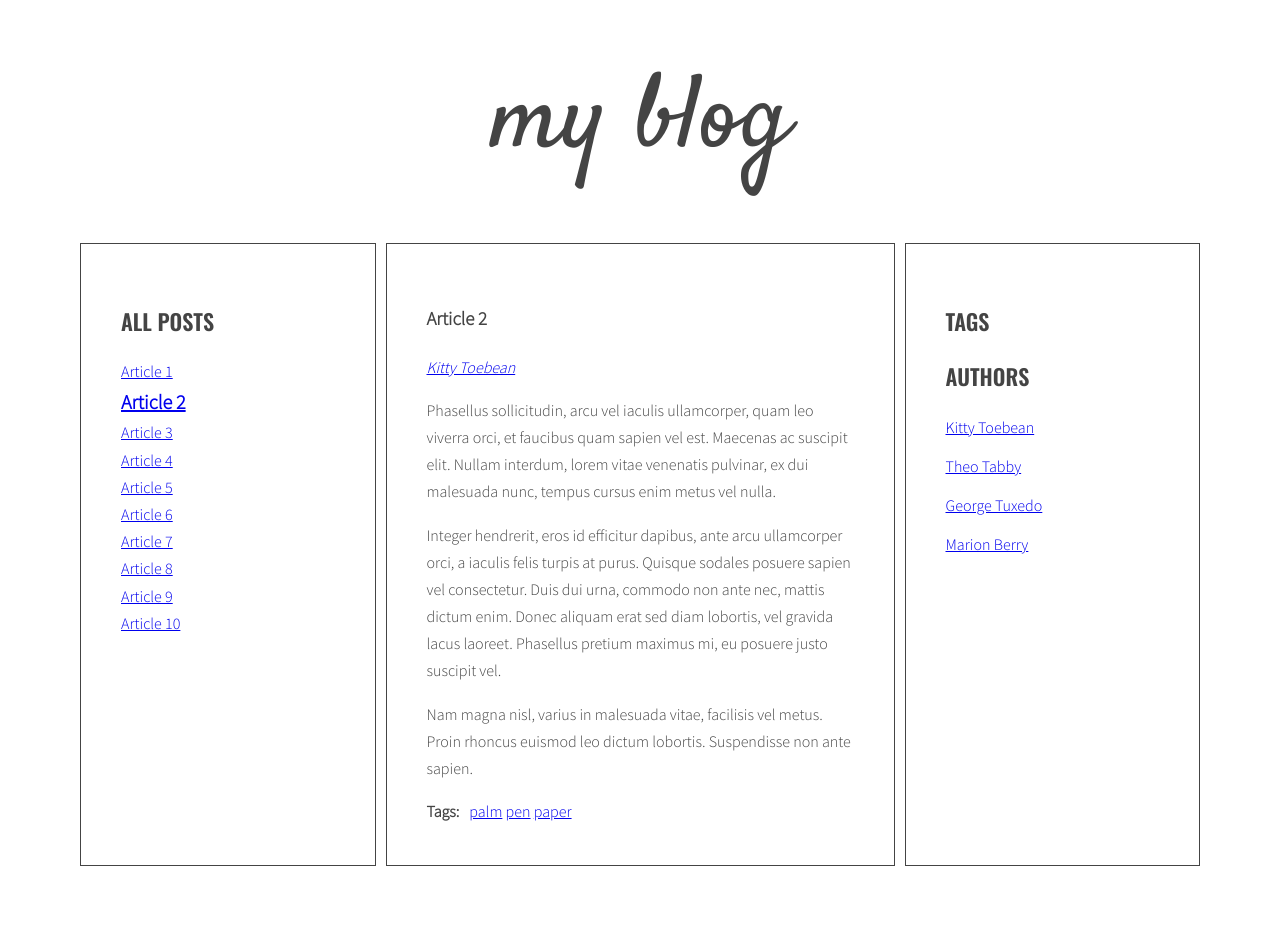
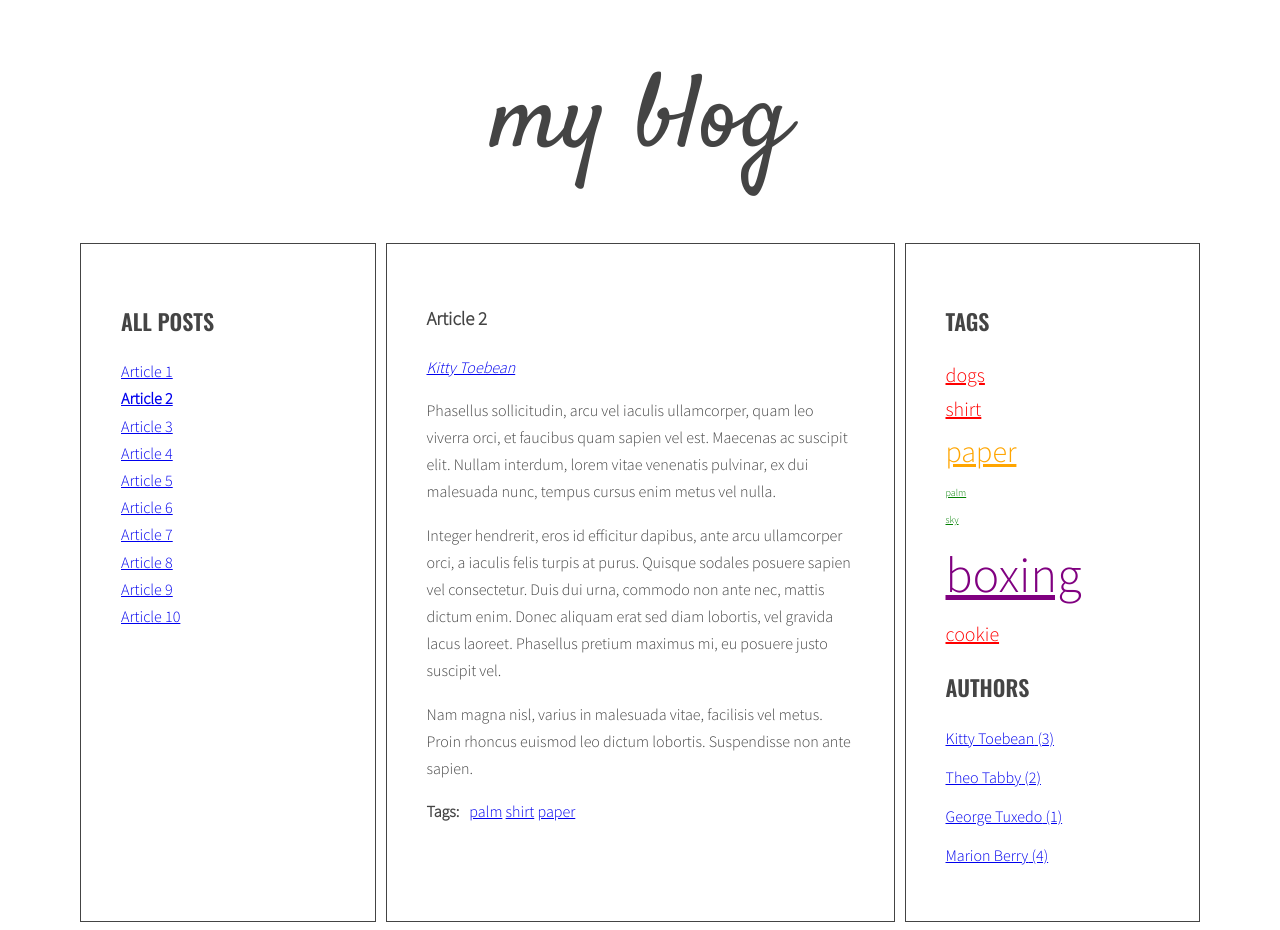
Before and after one commit to przemodeveloper/javascript-blog, a website: page index.html in a window 1280 px wide. Both pictures are taken after a click on the link "Article 2". Before the commit the page ends 874 px from the top, so only its background shows below. Drawn offline with nearby package versions, Linux system fonts and the light colour scheme.

Commit message:
Generate authors

```diff
--- a/index.html
+++ b/index.html
@@ -17,7 +17,7 @@
           </ul>
         </aside>
         <section class="posts">
-          <article class="post active" id="article-1" data-tags="cat cactus paper" data-author="Kitty Toebean">
+          <article class="post active" id="article-1" data-tags="dogs shirt paper" data-author="Kitty Toebean">
             <h3 class="post-title">Article 1</h3>
             <p class="post-author"> </p>
             <div class="post-content">
@@ -34,7 +34,7 @@
               </ul>
             </div>
           </article>
-          <article class="post" id="article-2" data-tags="palm pen paper" data-author="Kitty Toebean">
+          <article class="post" id="article-2" data-tags="palm shirt paper" data-author="Kitty Toebean">
             <h3 class="post-title">Article 2</h3>
             <p class="post-author"> </p>
             <div class="post-content">
@@ -51,7 +51,7 @@
               </ul>
             </div>
           </article>
-          <article class="post" id="article-3" data-tags="palm shirt jacket" data-author="Kitty Toebean">
+          <article class="post" id="article-3" data-tags="palm shirt sky" data-author="Kitty Toebean">
             <h3 class="post-title">Article 3</h3>
             <p class="post-author"> </p>
             <div class="post-content">
@@ -69,7 +69,7 @@
               </ul>
             </div>
           </article>
-          <article class="post" id="article-4" data-tags="travel sky view" data-author="Theo Tabby">
+          <article class="post" id="article-4" data-tags="boxing sky boxing" data-author="Theo Tabby">
             <h3 class="post-title">Article 4</h3>
             <p class="post-author"> </p>
             <div class="post-content">
@@ -86,7 +86,7 @@
               </ul>
             </div>
           </article>
-          <article class="post" id="article-5" data-tags="food chinkali sky" data-author="Theo Tabby">
+          <article class="post" id="article-5" data-tags="shirt boxing sky" data-author="Theo Tabby">
             <h3 class="post-title">Article 5</h3>
             <p class="post-author"> </p>
             <div class="post-content">
@@ -103,7 +103,7 @@
               </ul>
             </div>
           </article>
-          <article class="post" id="article-6" data-tags="dogs airplane cookie" data-author="George Tuxedo">
+          <article class="post" id="article-6" data-tags="dogs boxing cookie" data-author="George Tuxedo">
             <h3 class="post-title">Article 6</h3>
             <p class="post-author"> </p>
             <div class="post-content">
@@ -120,7 +120,7 @@
               </ul>
             </div>
           </article>
-          <article class="post" id="article-7" data-tags="dogs boxing cardio" data-author="Marion Berry">
+          <article class="post" id="article-7" data-tags="dogs boxing paper" data-author="Marion Berry">
             <h3 class="post-title">Article 7</h3>
             <p class="post-author"> </p>
             <div class="post-content">
@@ -137,7 +137,7 @@
               </ul>
             </div>
           </article>
-          <article class="post" id="article-8" data-tags="dogs pets cookie" data-author="Marion Berry">
+          <article class="post" id="article-8" data-tags="dogs boxing cookie" data-author="Marion Berry">
             <h3 class="post-title">Article 8</h3>
             <p class="post-author"> </p>
             <div class="post-content">
@@ -154,7 +154,7 @@
               </ul>
             </div>
           </article>
-          <article class="post" id="article-9" data-tags="cookie java paper" data-author="Marion Berry">
+          <article class="post" id="article-9" data-tags="cookie palm paper" data-author="Marion Berry">
             <h3 class="post-title">Article 9</h3>
             <p class="post-author"> </p>
             <div class="post-content">
@@ -171,7 +171,7 @@
               </ul>
             </div>
           </article>
-          <article class="post" id="article-10" data-tags="cream cake paper" data-author="Marion Berry">
+          <article class="post" id="article-10" data-tags="boxing cookie paper" data-author="Marion Berry">
             <h3 class="post-title">Article 10</h3>
             <p class="post-author"> </p>
             <div class="post-content">
@@ -196,26 +196,7 @@
           </ul>
           <h2 class="section-title">Authors</h2>
           <ul class="list authors">
-            <li>
-              <a href="#">
-                <span class="author-name">Kitty Toebean</span>
-              </a>
-            </li>
-            <li>
-              <a href="#">
-                <span class="author-name">Theo Tabby</span>
-              </a>
-            </li>
-            <li>
-              <a href="#">
-                <span class="author-name">George Tuxedo</span>
-              </a>
-            </li>
-            <li>
-              <a href="#">
-                <span class="author-name">Marion Berry</span>
-              </a>
-            </li>
+
           </ul>
         </aside>
       </main>
--- a/js/script.js
+++ b/js/script.js
@@ -58,7 +58,10 @@ const optArticleSelector = '.post',
   optTitleListSelector = '.titles',
   optArticleTagsSelector = '.post-tags .list',
   optArticleAuthorsSelector = '.post-author',
-  optTagsListSelector = '.tags.list';
+  optTagsListSelector = '.tags.list',
+  optCloudClassCount = 5,
+  optCloudClassPrefix = 'tag-size-',
+  optAuthorsListSelector = '.authors.list';
 
 function generateTitleLinks(customSelector = '') {
 
@@ -117,7 +120,35 @@ function generateTitleLinks(customSelector = '') {
 
 generateTitleLinks();
 
+function calculateTagsParams(tags) {
+
+  const params = {min: 999999, max: 0};
+  for (let tag in tags) {
+
+    params.max = Math.max(tags[tag], params.max);
+    params.min = Math.min(tags[tag], params.min);
+
+  }
+
+  return params;
+
+}
+
+function calculateTagClass(count, params) {
+  const normalizedCount = count - params.min;
+  const normalizedMax = params.max - params.min;
+  const percentage = normalizedCount / normalizedMax;
+  const classNumber = Math.floor(percentage * (optCloudClassCount - 1) + 1);
+
+  return optCloudClassPrefix + classNumber;
+}
+
+
 function generateTags() {
+
+   /* [NEW] create a new variable allTags with an empty array */
+
+   let allTags = {};
 
   /* find all articles */
 
@@ -152,6 +183,7 @@ function generateTags() {
 
     for (let tag of articleTagsArray) {
 
+
       /* generate HTML of the link */;
 
       const linkHTML = '<li><a href="#tag-' + tag + '"><span>' + tag + '</span></a></li> ';
@@ -160,6 +192,19 @@ function generateTags() {
 
       html = html + linkHTML;
 
+       /* [NEW] check if this link is NOT already in allTags */
+
+       if (!allTags[tag]) {
+
+           /* [NEW] add tag to allTags object */
+
+           allTags[tag] = 1;
+
+       } else {
+
+         allTags[tag]++;
+
+       }
 
 
     /* END LOOP: for each tag */
@@ -170,13 +215,50 @@ function generateTags() {
 
     for (let wrapper of tagWrapper) {
       wrapper.innerHTML = html;
-    }
+      }
 
   /* END LOOP: for every article: */
 
+    }
+
+  /* [NEW] find list of tags in right column */
+
+  const tagList = document.querySelectorAll('.tags');
+
+  /* [NEW] create variable for all links HTML code */
+
+  const tagsParams = calculateTagsParams(allTags);
+
+
+   let allTagsHTML = '';
+
+   /* [NEW] START LOOP: for each tag in allTags: */
+
+   for (let tag in allTags) {
+
+      /* [NEW] generate code of a link and add it to allTagsHTML */
+
+      allTagsHTML += '<li><a href="#tag-' + tag + '" class="' + calculateTagClass(allTags[tag], tagsParams) + '"><span>' + tag + '</span></a></li>';
+
+
+  /* [NEW] END LOOP: for each tag in allTags: */
+
+
+ }
+
+  /*[NEW] add HTML from allTagsHTML to tagList */
+
+  for (let tag of tagList) {
+
+    tag.innerHTML = allTagsHTML;
+
   }
 
+
 }
+
+
+
 
 generateTags();
 
@@ -225,7 +307,7 @@ function tagClickHandler(event){
     /* add class active */
 
     equalLink.classList.add('active');
-    console.log(equalLink);
+
 
   /* END LOOP: for each found tag link */
 
@@ -255,6 +337,8 @@ function addClickListenersToTags(){
 addClickListenersToTags();
 
 function generateAuthors() {
+
+  let allAuthors = {};
 
   /* find all articles */
 
@@ -288,6 +372,16 @@ function generateAuthors() {
 
       html = html + linkHTML;
 
+      if (!allAuthors[author]) {
+
+        allAuthors[author] = 1;
+
+      } else {
+
+        allAuthors[author]++;
+
+      }
+
     /* insert HTML of all the links into the author wrapper */
 
     for (let wrapper of authorWrapper) {
@@ -296,6 +390,20 @@ function generateAuthors() {
 
   /* END LOOP: for every article: */
 
+  }
+
+  const authorList = document.querySelectorAll('.authors');
+
+  let allAuthorsHTML = '';
+
+  for (let author in allAuthors) {
+
+    allAuthorsHTML += '<li><a href="#author-' + author + '"><span>' + author + '</span>' + ' (' + allAuthors[author] + ')' +'</a></li>';
+
+  }
+
+  for (let author of authorList) {
+    author.innerHTML = allAuthorsHTML;
   }
 
 }
@@ -347,7 +455,7 @@ function authorClickHandler(event) {
    /* add class active */
 
    evenLink.classList.add('active');
-   console.log(evenLink);
+
  /* END LOOP: for each found author link */
 
   }
--- a/sass/style.scss
+++ b/sass/style.scss
@@ -80,8 +80,6 @@ body {
   padding: 0;
   .active {
     font-weight: bold;
-    transition: all 1s;
-    font-size: 20px;
   }
 }
 
@@ -112,8 +110,6 @@ body {
   font-style: italic;
   .active {
     font-weight: bold;
-    transition: all 1s;
-    font-size: 20px;
   }
 }
 
@@ -123,3 +119,36 @@ body {
     margin: 0 10px 0 0;
   }
 }
+
+.tag-size-1 {
+  font-size: 10px;
+  color: green;
+
+}
+
+.tag-size-2 {
+  font-size: 20px;
+  color: red;
+
+}
+
+
+.tag-size-3 {
+  font-size: 30px;
+  color: orange;
+
+}
+
+
+.tag-size-4 {
+  font-size: 40px;
+  color: blue;
+
+}
+
+
+.tag-size-5 {
+  font-size: 50px;
+  color: purple;
+
+}
```
Also changed, not shown: css/style.css, 1 other file.
